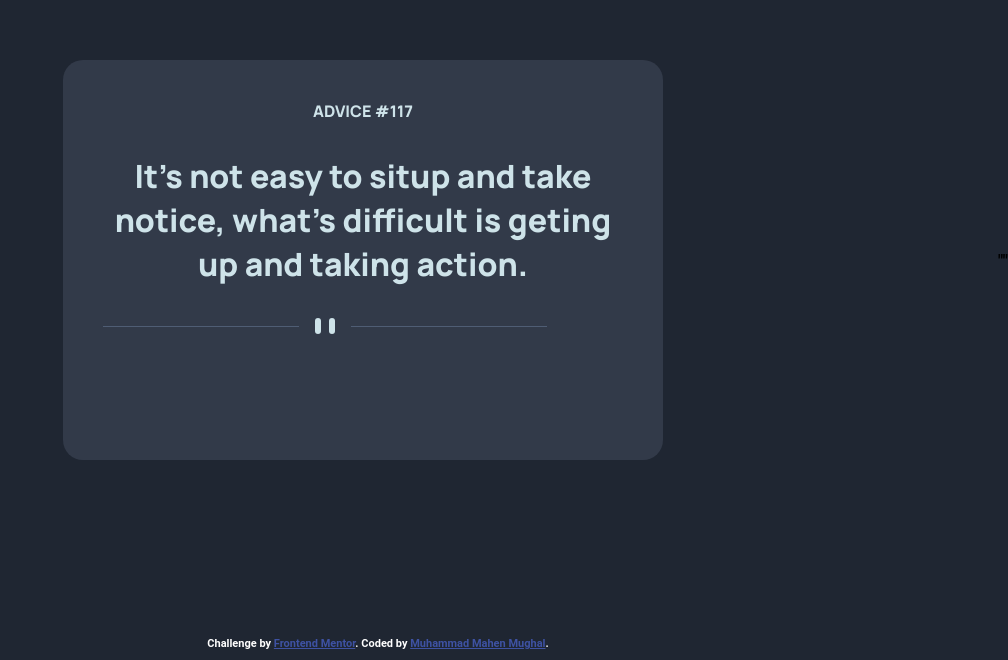
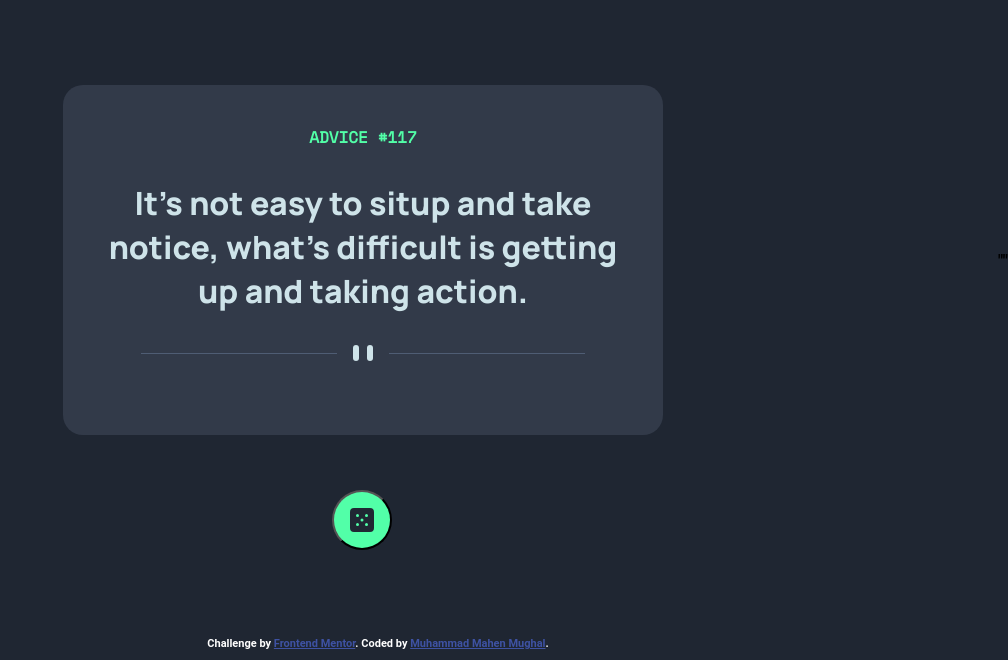
Before and after one commit to mahen2-cmd/advice-generator-app-main, a plain HTML site: page index.html in a window 1280 px wide. Shown: the part 140-800 px from the top of the page, without its empty margins (272-1280 px from the left). Drawn offline with nearby package versions, Linux system fonts and the light colour scheme.

Commit message:
Added the button and its styling.

```diff
--- a/index.html
+++ b/index.html
@@ -18,8 +18,7 @@
 
   <link rel="preconnect" href="https://fonts.googleapis.com">
   <link rel="preconnect" href="https://fonts.gstatic.com" crossorigin>
-  <link href="https://fonts.googleapis.com/css2?family=Manrope:wght@800&display=swap" rel="stylesheet">
-
+  <link href="https://fonts.googleapis.com/css2?family=Manrope:wght@800&family=Space+Mono&display=swap" rel="stylesheet">
 
 
 </head>
@@ -28,16 +27,21 @@
   <div class="container">
     <div class="item-container">
 
-      <div style="color: hsl(193, 38%, 86%)">ADVICE #117</div>
+      <div style="color: hsl(150, 100%, 66%); font-family: 'Space Mono', monospace;">ADVICE #117</div>
 
       <p style="color: hsl(193, 38%, 86%); font-size: xx-large;">
-        It's not easy to situp and take notice, what's difficult is geting up and taking action.
+        It's not easy to situp and take notice, what's difficult is getting up and taking action.
       </p>
 
       <svg width="444" height="16" xmlns="http://www.w3.org/2000/svg"><g fill="none" fill-rule="evenodd"><path fill="#4F5D74" d="M0 8h196v1H0zM248 8h196v1H248z"/><g transform="translate(212)" fill="#CEE3E9"><rect width="6" height="16" rx="3"/><rect x="14" width="6" height="16" rx="3"/></g></g></svg>
     </div>
 
+    <button class="circle">
+      <svg width="24" height="24" xmlns="http://www.w3.org/2000/svg"><path d="M20 0H4a4.005 4.005 0 0 0-4 4v16a4.005 4.005 0 0 0 4 4h16a4.005 4.005 0 0 0 4-4V4a4.005 4.005 0 0 0-4-4ZM7.5 18a1.5 1.5 0 1 1 0-3 1.5 1.5 0 0 1 0 3Zm0-9a1.5 1.5 0 1 1 0-3 1.5 1.5 0 0 1 0 3Zm4.5 4.5a1.5 1.5 0 1 1 0-3 1.5 1.5 0 0 1 0 3Zm4.5 4.5a1.5 1.5 0 1 1 0-3 1.5 1.5 0 0 1 0 3Zm0-9a1.5 1.5 0 1 1 0-3 1.5 1.5 0 0 1 0 3Z" fill="#202733"/></svg>
+    </button>
+
   </div>
+
 
   <!-- Advice # -->
   <!-- Advice ID goes here -->
--- a/styles.css
+++ b/styles.css
@@ -13,11 +13,42 @@ body {
     font-weight: 700;
 }
 
+.circle {
+    position: absolute;
+    bottom: 110px;
+    left: 50%;
+    transform: translateX(-60%);
+    width: 60px;
+    height: 60px;
+    border-radius: 50%;
+    background-color: hsl(150, 100%, 66%);
 
+
+    margin: 0;
+    padding: 0;
+    display: flex;
+    justify-content: center;
+    align-items: center;
+}
+
+
+
+.circle:hover {
+    cursor: pointer;
+    /* background-color: hsl(150, 100%, 66%); */
+    box-shadow: 0px 0px 30px hsl(150, 100%, 66%);
+    /* color: white; */
+}
+
+
+/* .circle svg {
+    max-width: 100%;
+    max-height: 100%;
+} */
 
 .container {
     width: 600px;
-    height: 400px;
+    height: 350px;
     background-color: hsl(217, 19%, 24%);
 
     border-radius: 20px;
@@ -33,9 +64,10 @@ body {
 .item-container {
     display: flex;
     flex-direction: column;
-    justify-content: flex-start;
+    justify-content: center;
     text-align: center;
     margin: 40px;
+    align-items: center;
 
 }
 
```
